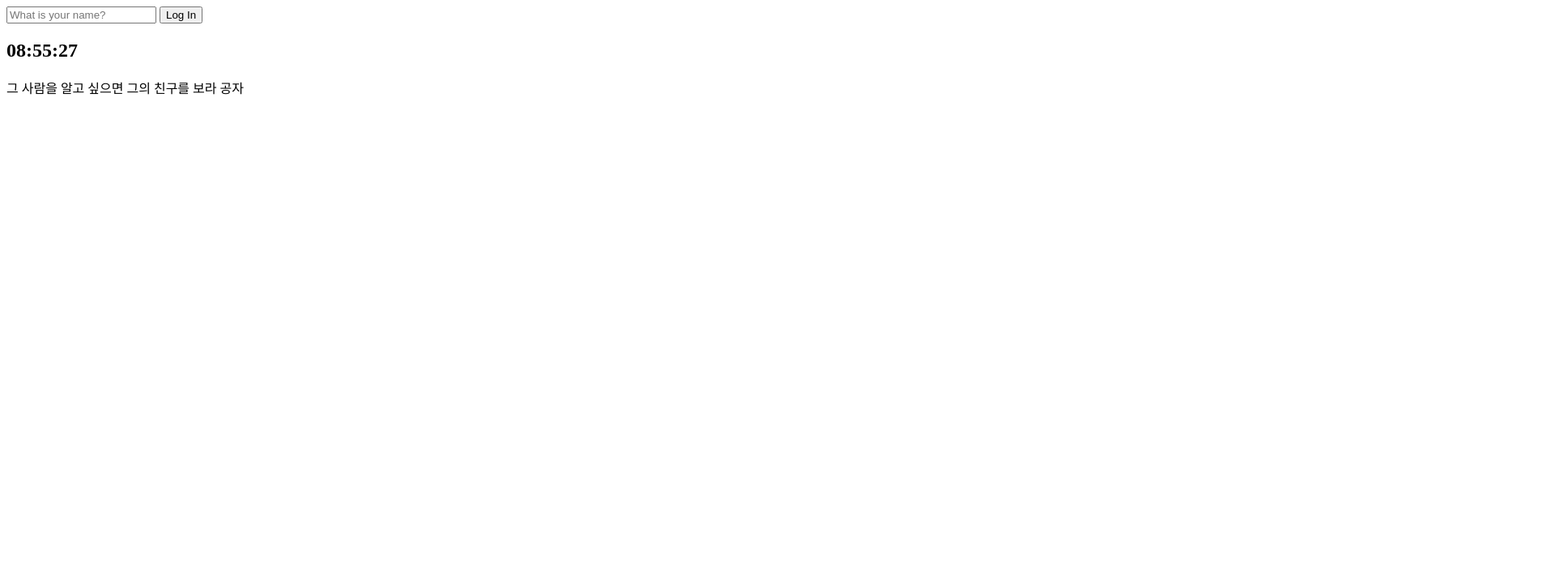
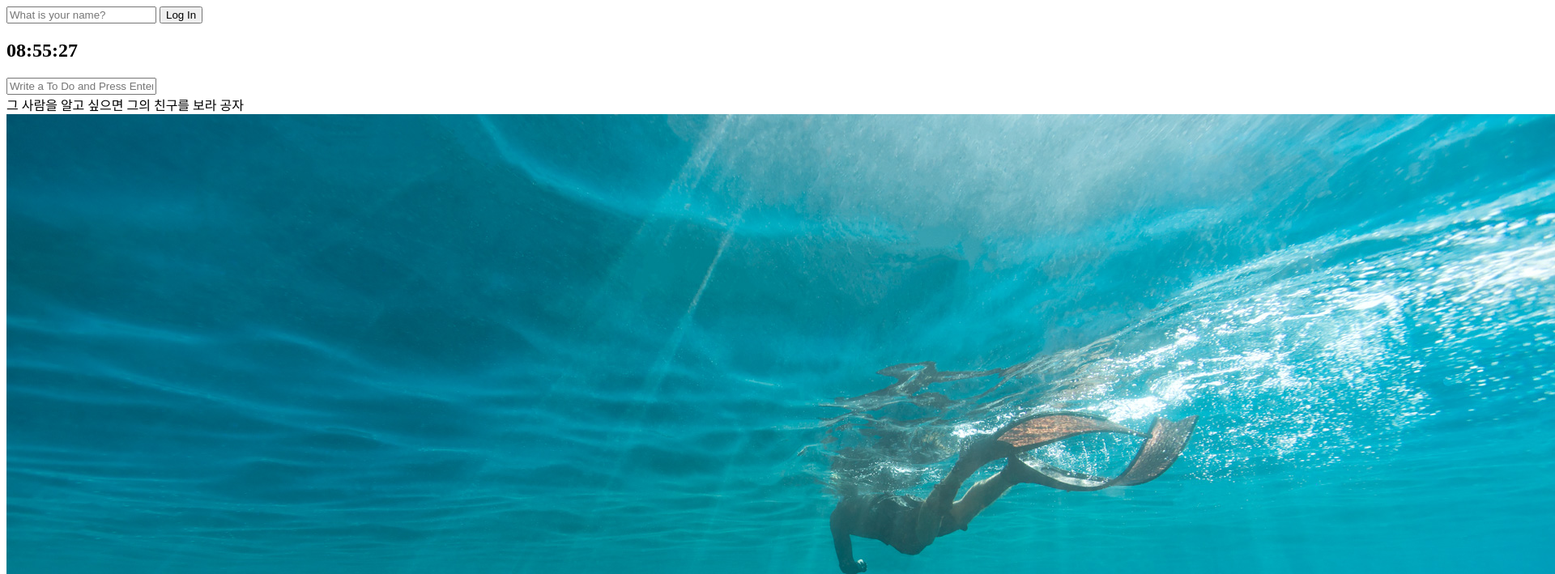
Before and after one commit to ljunseok0514/crome_app_clone, a plain HTML site: page index.html in a window 1280 px wide. Shown: the top 709 px of the page at 81% size, 1920 px wide, since content can reach past the window. Drawn offline with Linux system fonts and the light colour scheme.

Commit message:
7.0_Setup

```diff
--- a/index.html
+++ b/index.html
@@ -16,10 +16,12 @@
         placeholder="What is your name?"
       />
       <button>Log In</button>
-      <!-- <a href="https://nomadcoders.co">Go to courses</a> -->
     </form>
     <h2 id="clock">00:00:00</h2>
     <h1 id="greeting" class="hidden"></h1>
+    <form id="todo-form">
+      <input type="text" placeholder="Write a To Do and Press Enter" required />
+    </form>
     <div id="quote">
       <span></span>
       <span></span>
@@ -27,5 +29,7 @@
     <script src="js/greetings.js"></script>
     <script src="js/clock.js"></script>
     <script src="js/quotes.js"></script>
+    <script src="js/background.js"></script>
+    <script src="js/todo.js"></script>
   </body>
 </html>
--- /dev/null
+++ b/js/background.js
@@ -0,0 +1,8 @@
+const images = ["0.jpg", "1.jpg", "2.jpg"];
+const chosenImage = images[Math.floor(Math.random() * images.length)];
+
+const bgImage = document.createElement("img");
+
+bgImage.src = `img/${chosenImage}`;
+
+document.body.appendChild(bgImage);
```
Also changed, not shown: img/0.jpg (added), img/1.jpg (added), img/2.jpg (added), js/todo.js (added).
